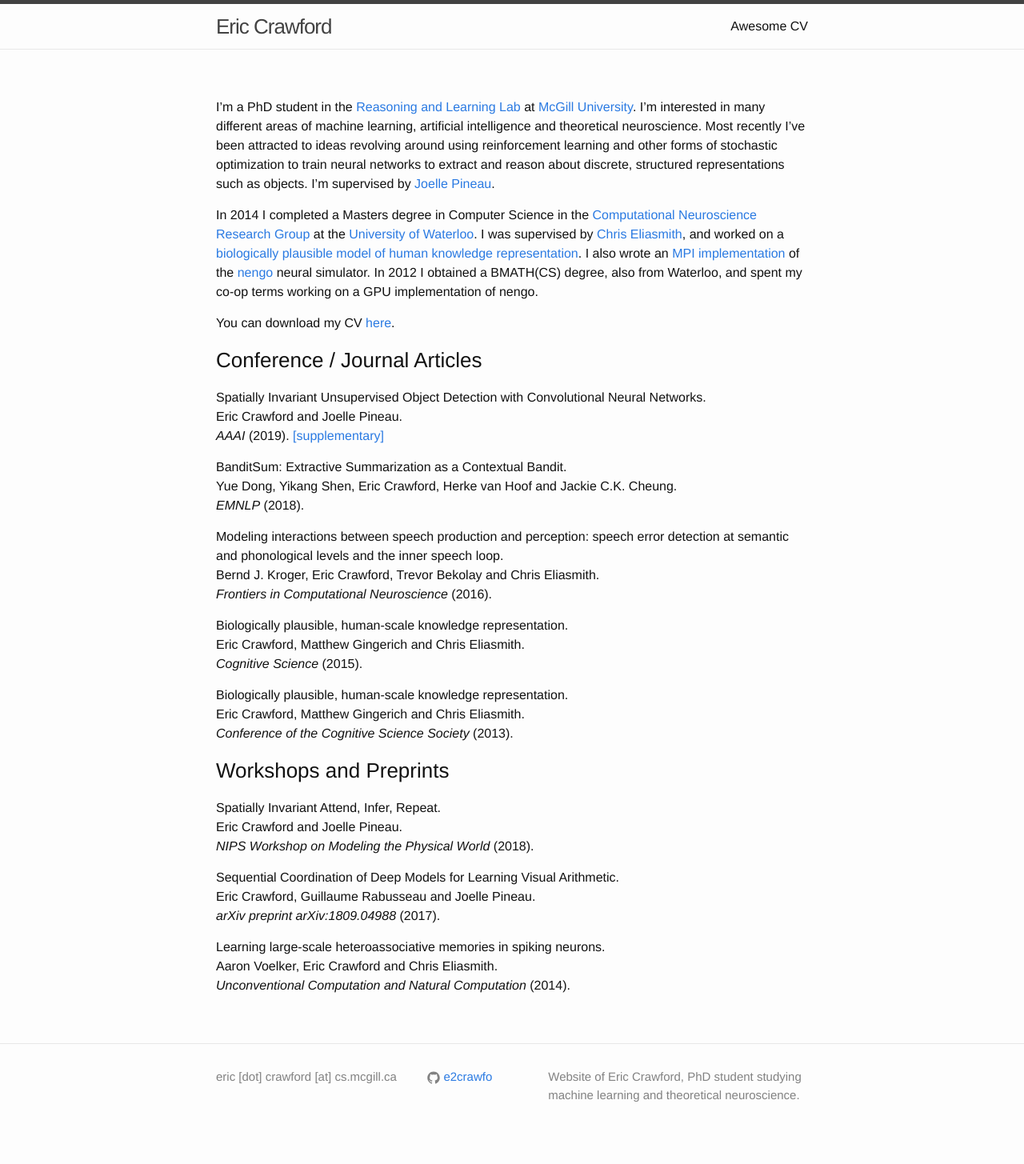
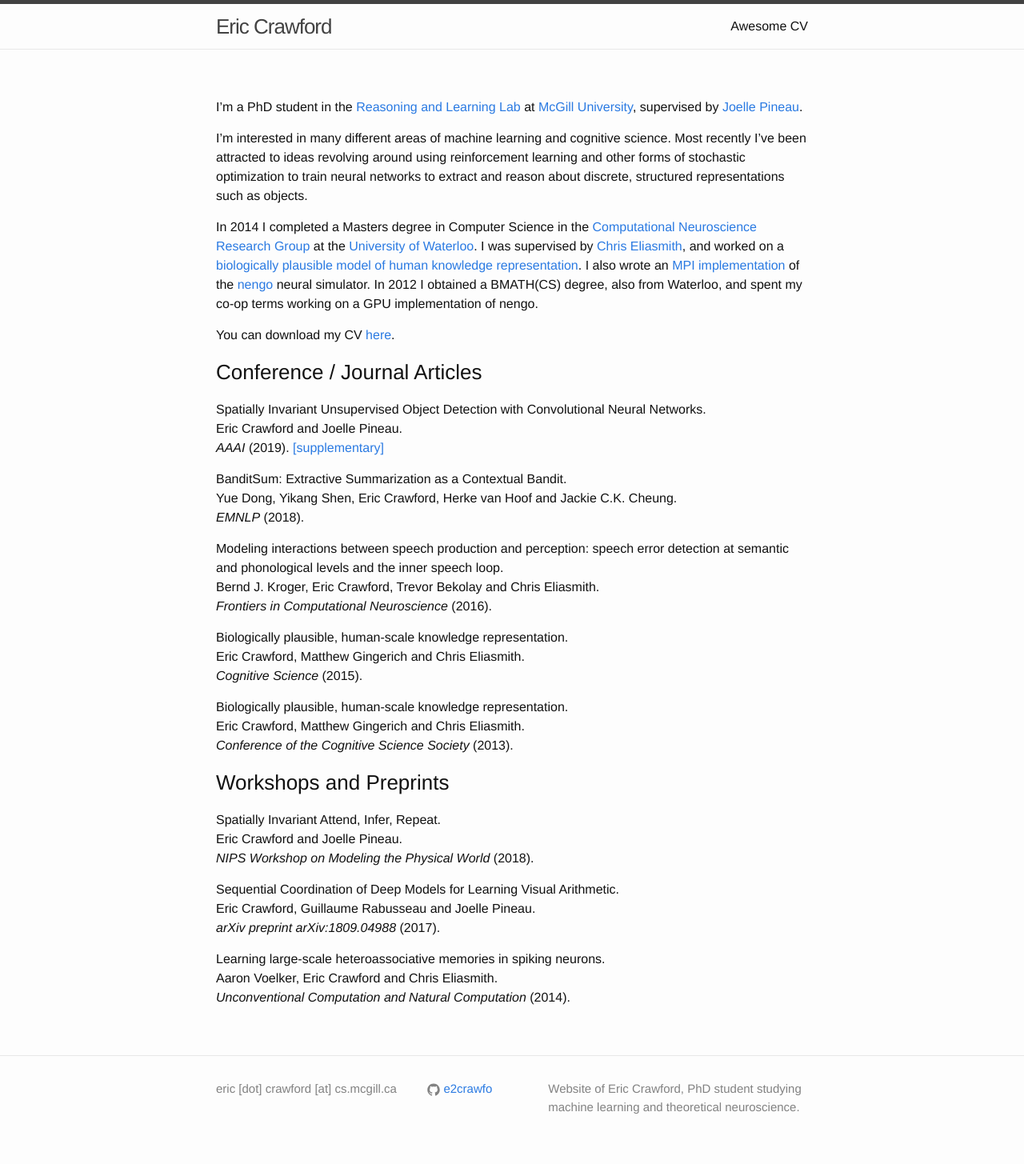
Before and after one commit to e2crawfo/e2crawfo.github.io, a Jekyll site: the page built from index.md, in a window 1280 px wide. Shown: the whole page at 80% size. Built offline with Jekyll 4.4.1, drawn with Linux system fonts in a browser that asks for light colours.

Commit message:
Minor updates.

```diff
--- a/index.md
+++ b/index.md
@@ -2,7 +2,9 @@
 layout: page
 ---
 
-I'm a PhD student in the [Reasoning and Learning Lab](http://rl.cs.mcgill.ca/) at [McGill University](https://www.mcgill.ca/). I'm interested in many different areas of machine learning, artificial intelligence and theoretical neuroscience. Most recently I've been attracted to ideas revolving around using reinforcement learning and other forms of stochastic optimization to train neural networks to extract and reason about discrete, structured representations such as objects. I'm supervised by [Joelle Pineau](http://cs.mcgill.ca/~jpineau/).
+I'm a PhD student in the [Reasoning and Learning Lab](http://rl.cs.mcgill.ca/) at [McGill University](https://www.mcgill.ca/), supervised by [Joelle Pineau](http://cs.mcgill.ca/~jpineau/).
+
+I'm interested in many different areas of machine learning and cognitive science. Most recently I've been attracted to ideas revolving around using reinforcement learning and other forms of stochastic optimization to train neural networks to extract and reason about discrete, structured representations such as objects.
 
 In 2014 I completed a Masters degree in Computer Science in the [Computational Neuroscience Research Group](http://compneuro.uwaterloo.ca/) at the [University of Waterloo](https://uwaterloo.ca/). I was supervised by [Chris Eliasmith](http://arts.uwaterloo.ca/~celiasmi/), and worked on a [biologically plausible model of human knowledge representation](https://github.com/e2crawfo/hrr-scaling). I also wrote an [MPI implementation](https://github.com/e2crawfo/nengo_mpi) of the [nengo](https://github.com/nengo/nengo) neural simulator. In 2012 I obtained a BMATH(CS) degree, also from Waterloo, and spent my co-op terms working on a GPU implementation of nengo.
 
```
